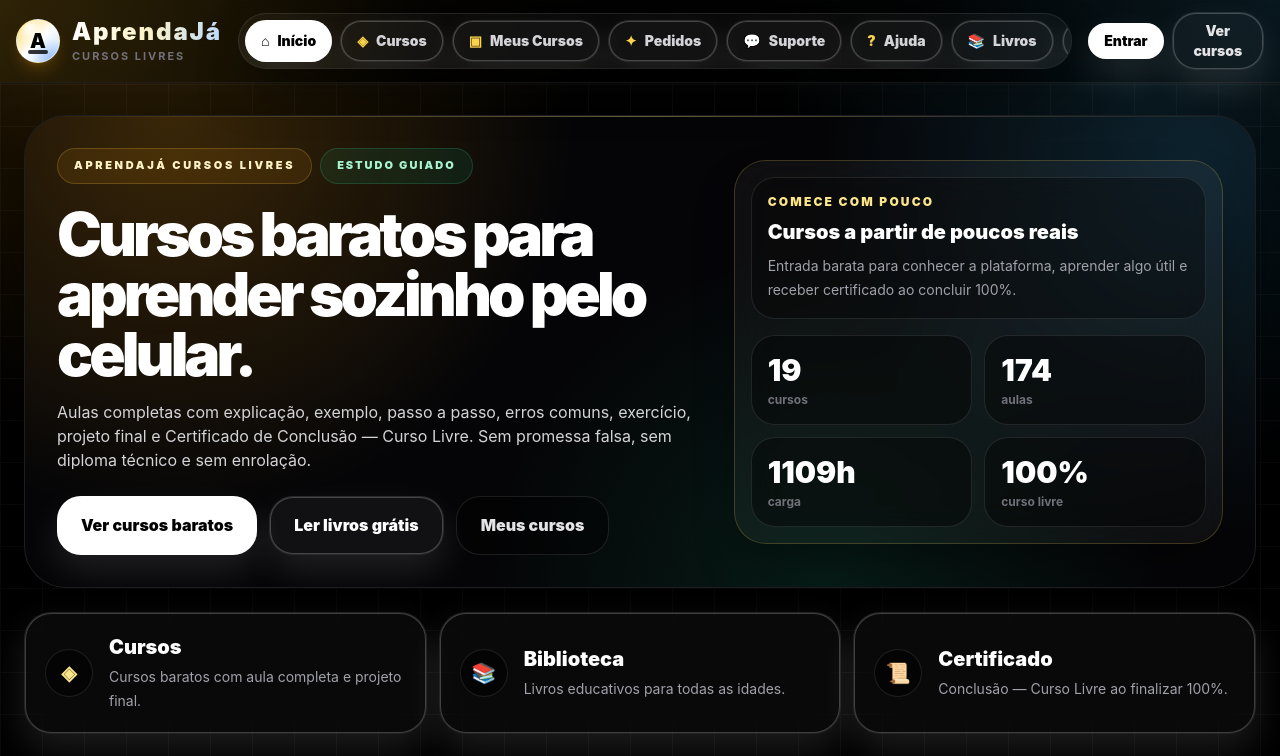
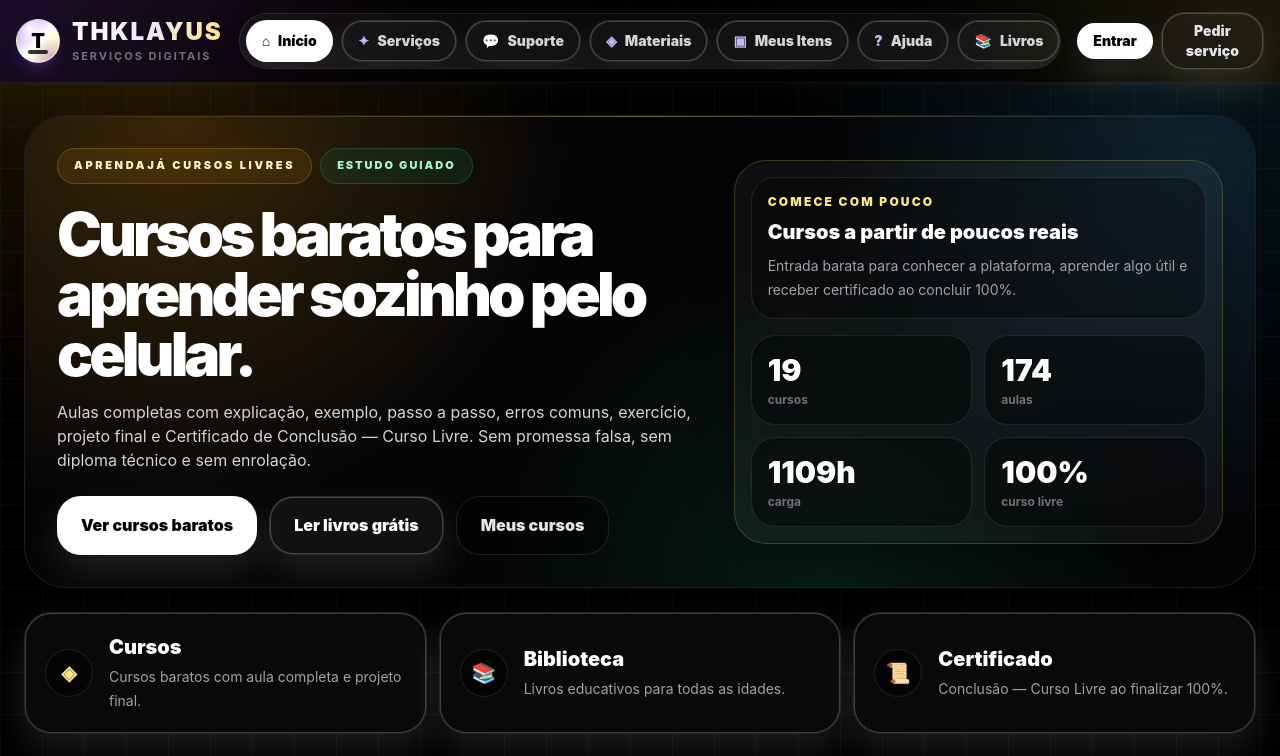
Before and after one commit to thiagodouglas19t-lang/Thklayus-hub, a React (Vite) app: page / in a window 1280 px wide. Shown: the top 756 px of the page. Built offline with nearby package versions, Linux system fonts and the light colour scheme.

Commit message:
Atualiza menu para servicos digitais

```diff
--- a/src/components/Navbar.tsx
+++ b/src/components/Navbar.tsx
@@ -27,10 +27,10 @@ type MenuItem = { label: string; short: string; value: Page; icon: string; inter
 
 const menu: MenuItem[] = [
   { label: "Início", short: "Início", value: "home", icon: "⌂" },
-  { label: "Cursos", short: "Cursos", value: "cursos", icon: "◈" },
-  { label: "Meus Cursos", short: "Meus", value: "estudo", icon: "▣" },
-  { label: "Pedidos", short: "Pedidos", value: "pedidos", icon: "✦" },
+  { label: "Serviços", short: "Serviços", value: "pedidos", icon: "✦" },
   { label: "Suporte", short: "Suporte", value: "chat", icon: "💬" },
+  { label: "Materiais", short: "Materiais", value: "cursos", icon: "◈" },
+  { label: "Meus Itens", short: "Meus", value: "estudo", icon: "▣" },
   { label: "Ajuda", short: "Ajuda", value: "ajuda", icon: "?" },
   { label: "Livros", short: "Livros", value: "livros", icon: "📚" },
   { label: "Sobre", short: "Sobre", value: "sobre", icon: "ℹ" },
@@ -39,17 +39,17 @@ const menu: MenuItem[] = [
 
 const mobileBase: MenuItem[] = [
   { label: "Início", short: "Início", value: "home", icon: "⌂" },
-  { label: "Cursos", short: "Cursos", value: "cursos", icon: "◈" },
-  { label: "Meus Cursos", short: "Meus", value: "estudo", icon: "▣" },
-  { label: "Pedidos", short: "Pedidos", value: "pedidos", icon: "✦" },
+  { label: "Serviços", short: "Serviços", value: "pedidos", icon: "✦" },
   { label: "Suporte", short: "Suporte", value: "chat", icon: "💬" },
+  { label: "Materiais", short: "Materiais", value: "cursos", icon: "◈" },
+  { label: "Meus Itens", short: "Meus", value: "estudo", icon: "▣" },
 ];
 
 function AppLogo() {
   return (
-    <div className="relative grid h-11 w-11 place-items-center overflow-hidden rounded-2xl border border-white/10 bg-gradient-to-br from-amber-300 via-white to-blue-200 text-black shadow-lg shadow-amber-500/20">
-      <div className="absolute inset-0 bg-[radial-gradient(circle_at_30%_20%,rgba(255,255,255,0.95),transparent_34%),radial-gradient(circle_at_80%_90%,rgba(59,130,246,0.35),transparent_38%)]" />
-      <span className="relative text-xl font-black">A</span>
+    <div className="relative grid h-11 w-11 place-items-center overflow-hidden rounded-2xl border border-white/10 bg-gradient-to-br from-violet-400 via-white to-amber-200 text-black shadow-lg shadow-violet-500/20">
+      <div className="absolute inset-0 bg-[radial-gradient(circle_at_30%_20%,rgba(255,255,255,0.95),transparent_34%),radial-gradient(circle_at_80%_90%,rgba(124,58,237,0.35),transparent_38%)]" />
+      <span className="relative text-xl font-black">T</span>
       <span className="absolute bottom-2 h-1 w-5 rounded-full bg-black/80" />
     </div>
   );
@@ -67,8 +67,8 @@ export default function Navbar({ page, setPage, userEmail, onLogout }: NavbarPro
     const active = page === item.value || (item.value === "chat" && page === "suporte");
     const isAdmin = Boolean(item.internal);
     return (
-      <button key={`${item.value}-${mobile ? "mobile" : "desktop"}`} onClick={() => setPage(item.value)} className={mobile ? `flex flex-1 flex-col items-center justify-center rounded-2xl px-1 py-2 text-[10px] font-black transition active:scale-95 ${active ? "bg-white text-black shadow-lg shadow-amber-500/20" : isAdmin ? "text-amber-200" : "text-zinc-500"}` : `group whitespace-nowrap rounded-2xl px-4 py-2.5 text-sm font-black transition active:scale-95 ${active ? "bg-white text-black shadow-[0_0_28px_rgba(245,158,11,0.22)]" : isAdmin ? "border border-amber-400/25 bg-amber-500/10 text-amber-100 hover:border-amber-300/50 hover:bg-amber-500/15" : "border border-white/10 bg-white/[0.04] text-zinc-300 hover:border-amber-400/50 hover:bg-amber-500/10 hover:text-white"}`}>
-        {mobile ? <><span className="text-base leading-none">{item.icon}</span><span className="mt-1">{item.short}</span></> : <span className="flex items-center gap-2"><span className={active ? "text-black" : isAdmin ? "text-amber-200" : "text-amber-300 group-hover:text-amber-200"}>{item.icon}</span>{item.label}</span>}
+      <button key={`${item.value}-${mobile ? "mobile" : "desktop"}`} onClick={() => setPage(item.value)} className={mobile ? `flex flex-1 flex-col items-center justify-center rounded-2xl px-1 py-2 text-[10px] font-black transition active:scale-95 ${active ? "bg-white text-black shadow-lg shadow-violet-500/20" : isAdmin ? "text-amber-200" : "text-zinc-500"}` : `group whitespace-nowrap rounded-2xl px-4 py-2.5 text-sm font-black transition active:scale-95 ${active ? "bg-white text-black shadow-[0_0_28px_rgba(124,58,237,0.22)]" : isAdmin ? "border border-amber-400/25 bg-amber-500/10 text-amber-100 hover:border-amber-300/50 hover:bg-amber-500/15" : "border border-white/10 bg-white/[0.04] text-zinc-300 hover:border-violet-400/50 hover:bg-violet-500/10 hover:text-white"}`}>
+        {mobile ? <><span className="text-base leading-none">{item.icon}</span><span className="mt-1">{item.short}</span></> : <span className="flex items-center gap-2"><span className={active ? "text-black" : isAdmin ? "text-amber-200" : "text-violet-300 group-hover:text-violet-200"}>{item.icon}</span>{item.label}</span>}
       </button>
     );
   }
@@ -76,15 +76,15 @@ export default function Navbar({ page, setPage, userEmail, onLogout }: NavbarPro
   return (
     <>
       <header className="sticky top-0 z-50 border-b border-white/10 bg-black/80 px-4 py-3 backdrop-blur-2xl">
-        <div className="pointer-events-none absolute inset-0 bg-[radial-gradient(circle_at_top_left,rgba(251,191,36,0.16),transparent_34%),radial-gradient(circle_at_top_right,rgba(56,189,248,0.10),transparent_30%)]" />
+        <div className="pointer-events-none absolute inset-0 bg-[radial-gradient(circle_at_top_left,rgba(124,58,237,0.16),transparent_34%),radial-gradient(circle_at_top_right,rgba(251,191,36,0.10),transparent_30%)]" />
         <div className="relative mx-auto flex max-w-7xl items-center justify-between gap-4">
           <button onClick={() => setPage("home")} className="flex items-center gap-3 text-left active:scale-95">
             <AppLogo />
-            <div><h1 className="bg-gradient-to-r from-white via-amber-100 to-blue-200 bg-clip-text text-xl font-black tracking-[0.08em] text-transparent md:text-2xl">AprendaJá</h1><p className="text-[11px] font-bold uppercase tracking-[0.18em] text-zinc-500">Cursos Livres</p></div>
+            <div><h1 className="bg-gradient-to-r from-white via-violet-100 to-amber-200 bg-clip-text text-xl font-black tracking-[0.08em] text-transparent md:text-2xl">THKLAYUS</h1><p className="text-[11px] font-bold uppercase tracking-[0.18em] text-zinc-500">Serviços Digitais</p></div>
           </button>
           <nav className="hidden max-w-[860px] gap-2 overflow-x-auto rounded-3xl border border-white/10 bg-white/[0.03] p-1.5 shadow-2xl shadow-black/50 lg:flex">{visibleMenu.map((item) => Item(item))}</nav>
           <div className="flex items-center gap-2">
-            {userEmail ? <><button onClick={() => setPage(internal ? "admin" : "perfil")} className={`hidden max-w-48 truncate rounded-2xl border px-4 py-2 text-xs font-bold md:block ${internal ? "border-amber-400/20 bg-amber-500/10 text-amber-100" : "border-white/10 bg-white/[0.04] text-zinc-400"}`}>{internal ? `${role === "dev" ? "Dono" : "ADM"} • ${userEmail}` : userEmail}</button><button onClick={onLogout} className="rounded-2xl border border-red-500/20 bg-red-500/10 px-4 py-2 text-sm font-black text-red-200 transition hover:bg-red-500/20 active:scale-95">Sair</button></> : <><button onClick={() => setPage("login")} className="rounded-2xl bg-white px-4 py-2 text-sm font-black text-black shadow-lg shadow-amber-500/20 transition hover:scale-[1.03] active:scale-95">Entrar</button><button onClick={() => setPage("cursos")} className="hidden rounded-2xl border border-white/10 bg-white/[0.04] px-4 py-2 text-sm font-black text-zinc-200 transition hover:bg-white/[0.08] md:block">Ver cursos</button></>}
+            {userEmail ? <><button onClick={() => setPage(internal ? "admin" : "perfil")} className={`hidden max-w-48 truncate rounded-2xl border px-4 py-2 text-xs font-bold md:block ${internal ? "border-amber-400/20 bg-amber-500/10 text-amber-100" : "border-white/10 bg-white/[0.04] text-zinc-400"}`}>{internal ? `${role === "dev" ? "Dono" : "ADM"} • ${userEmail}` : userEmail}</button><button onClick={onLogout} className="rounded-2xl border border-red-500/20 bg-red-500/10 px-4 py-2 text-sm font-black text-red-200 transition hover:bg-red-500/20 active:scale-95">Sair</button></> : <><button onClick={() => setPage("login")} className="rounded-2xl bg-white px-4 py-2 text-sm font-black text-black shadow-lg shadow-violet-500/20 transition hover:scale-[1.03] active:scale-95">Entrar</button><button onClick={() => setPage("pedidos")} className="hidden rounded-2xl border border-white/10 bg-white/[0.04] px-4 py-2 text-sm font-black text-zinc-200 transition hover:bg-white/[0.08] md:block">Pedir serviço</button></>}
           </div>
         </div>
       </header>
```
